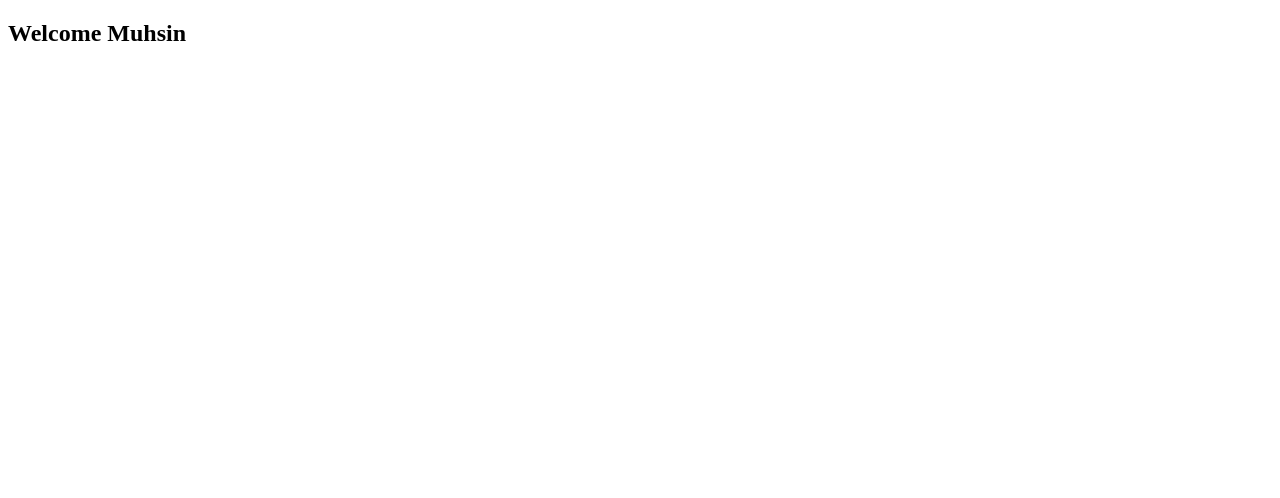
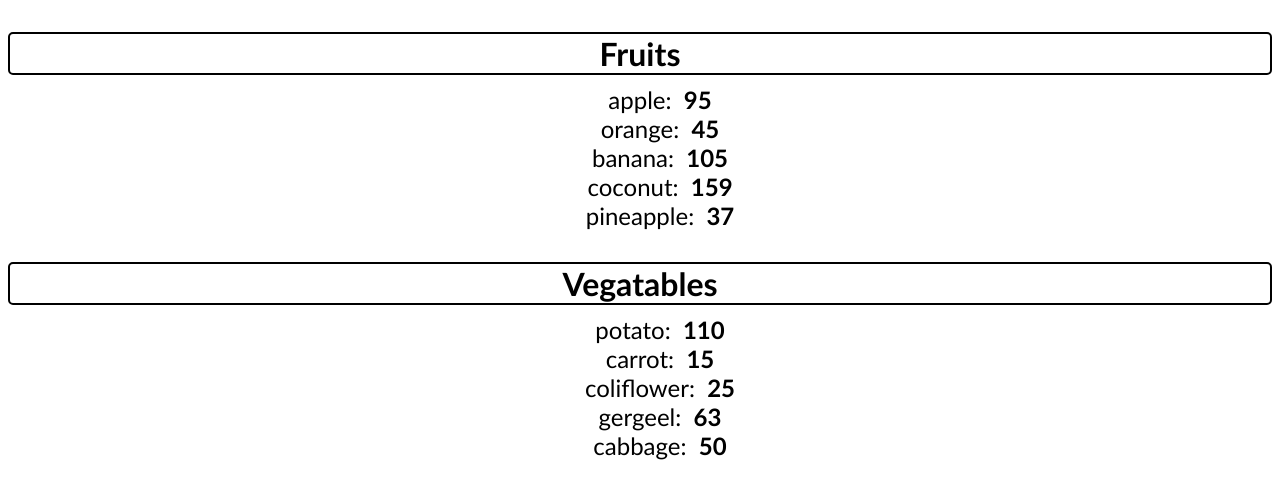
Before and after one commit to muhsinachipra/React-Practise, a React (Vite) app: page / in a window 1280 px wide. Shown: the top 498 px of the page. Built offline with nearby package versions, Linux system fonts and the light colour scheme; the HTML template or start-up script is replaced by a standard one.

Commit message:
List Render

```diff
--- a/src/App.jsx
+++ b/src/App.jsx
@@ -1,18 +1,35 @@
-import Header from './Header';
-import Footer from './Footer';
-import Food from './Food';
-import Card from './Card';
-import Button from './Button/Button';
-import Student from './Student';
-import UserGreeting from './UserGreeting';
+import Header from "./Header";
+import Footer from "./Footer";
+import Food from "./Food";
+import Card from "./Card";
+import Button from "./Button/Button";
+import Student from "./Student";
+import UserGreeting from "./UserGreeting";
+import List from "./List";
 
 function App() {
+  const fruits = [
+    { id: 1, name: "apple", calories: 95 },
+    { id: 2, name: "orange", calories: 45 },
+    { id: 3, name: "banana", calories: 105 },
+    { id: 4, name: "coconut", calories: 159 },
+    { id: 5, name: "pineapple", calories: 37 },
+  ];
+
+  const vegatables = [
+    { id: 6, name: "potato", calories: 110 },
+    { id: 7, name: "carrot", calories: 15 },
+    { id: 8, name: "coliflower", calories: 25 },
+    { id: 9, name: "gergeel", calories: 63 },
+    { id: 10, name: "cabbage", calories: 50 },
+  ];
 
   return (
     <>
-    <UserGreeting isLogged={true} name='Muhsin'/>
+      {fruits.length > 0 && <List  items={fruits} category="Fruits" />}
+      {vegatables.length > 0 && <List items={vegatables} category="Vegatables" />}
     </>
   );
 }
 
-export default App
+export default App;
--- /dev/null
+++ b/src/List.jsx
@@ -0,0 +1,36 @@
+import PropTypes from "prop-types";
+
+export default function List(props) {
+  const itemList = props.items;
+  const category = props.category;
+
+  const ListItems = itemList.map((items) => (
+    <li key={items.id}>
+      {items.name}: &nbsp;
+      <b>{items.calories}</b>
+    </li>
+  ));
+
+  return (
+    <>
+      <h3 className="list-category">{category}</h3>
+      <ol className="list-items">{ListItems}</ol>
+    </>
+  );
+}
+
+List.propTypes = {
+  category: PropTypes.string,
+  items: PropTypes.arrayOf(
+    PropTypes.shape({
+      id: PropTypes.number,
+      name: PropTypes.string,
+      calories: PropTypes.number,
+    })
+  ),
+};
+
+List.defaultProps = {
+  category: "Category",
+  items: [],
+};
--- a/src/index.css
+++ b/src/index.css
@@ -16,24 +16,48 @@
   margin-bottom: 10px;
 }
 
-.card .card-title{
+.card .card-title {
   font-family: 'Segoe UI', Tahoma, Geneva, Verdana, sans-serif;
   margin: 0;
   color: hsl(0, 0%, 20%);
 }
 
-.card .card-text{
+.card .card-text {
   font-family: 'Segoe UI', Tahoma, Geneva, Verdana, sans-serif;
   color: hsl(0, 0%, 30%);
 }
 
-.student{
+.student {
   font-family: Cambria, Cochin, Georgia, Times, 'Times New Roman', serif;
   font-size: 2em;
   padding: 10px;
   border: 1px solid hsl(0, 0%, 50%, 0.8);
 }
 
-.student p{
+.student p {
   margin: 0;
 }
+
+.list-category {
+  text-align: center;
+  font-size: 2.0em;
+  font-weight: bold;
+  font-family: 'Trebuchet MS', 'Lucida Sans Unicode', 'Lucida Grande', 'Lucida Sans', Arial, sans-serif;
+  color: black;
+  margin-bottom: 10px;
+  border: 2px solid black;
+  border-radius: 5px;
+}
+
+.list-items {
+  font-size: 1.5em;
+  list-style: none;
+  text-align: center;
+  margin: 0px;
+  font-family: 'Trebuchet MS', 'Lucida Sans Unicode', 'Lucida Grande', 'Lucida Sans', Arial, sans-serif;
+}
+
+.list-items li:hover {
+  color: rgba(0, 0, 0, 0.404);
+  cursor: pointer;
+}
```
